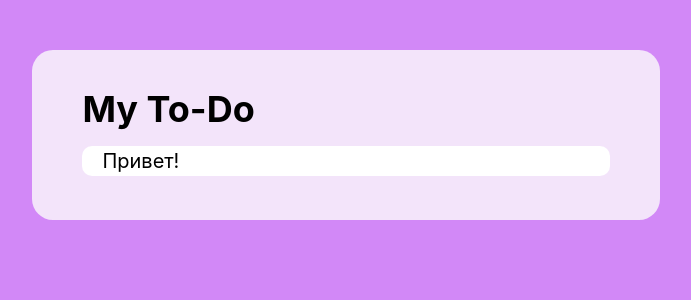
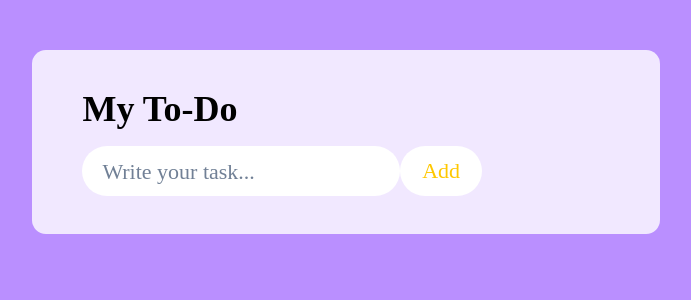
Before and after one commit to KatieSrbk/To-do-list, a React (Create React App) app: page / in a window 1280 px wide. Shown: the top 300 px of the page, without its empty margins (294-985 px from the left). Built offline with nearby package versions, Linux system fonts and the light colour scheme.

Commit message:
create functionality for adding tasks

```diff
--- /dev/null
+++ b/src/components/PartAdd.jsx
@@ -0,0 +1,72 @@
+import { useState } from 'react'
+import { Flex, Button, Input, Text } from '@chakra-ui/react'
+
+export const PartAdd = ({ todosArray, setTodosArray }) => {
+  const [inputText, setInputText] = useState('')
+
+  const changeInput = (event) => {
+    setInputText(event.target.value)
+  }
+
+  const clickOnAdd = () => {
+    if (inputText === '') {
+      return
+    } else {
+      const newTodo = {
+        id: Math.random(),
+        text: inputText,
+        isChecked: false,
+      }
+      const newArr = [newTodo, ...todosArray]
+      setTodosArray(newArr)
+      setInputText('')
+      localStorage.setItem('localTodos', JSON.stringify(newArr))
+    }
+  }
+  return (
+    <Flex justifyContent='space-between' alignItems='center'>
+      <Flex width='400px' height='50px' justifyContent='space-between'>
+        <Input
+          type='text'
+          onChange={changeInput}
+          value={inputText}
+          placeholder='Write your task...'
+          variant='unstyled'
+          fontSize='22px'
+          bg='white'
+          paddingLeft='20px'
+          borderRadius='32px'
+          width='400px'
+          border='none'
+          fontFamily='initial'
+        ></Input>
+        <Button
+          onClick={clickOnAdd}
+          bg='#ffffff'
+          variant='solid'
+          cursor='pointer'
+          transition='all 0.3 ease'
+          padding='20px 10px'
+          borderRadius='32px'
+          display='flex'
+          alignItems='center'
+          width='100px'
+          height='50px'
+          _hover={{ bg: 'rgb(255, 200, 0)' }}
+        >
+          <Text
+            fontWeight='normal'
+            padding='1px 10px'
+            bg='white'
+            color='rgb(255, 200, 0)'
+            borderRadius='32px'
+            fontSize='22px'
+            fontFamily='initial'
+          >
+            Add
+          </Text>
+        </Button>
+      </Flex>
+    </Flex>
+  )
+}
--- a/src/components/Tasks.jsx
+++ b/src/components/Tasks.jsx
@@ -1,9 +1,9 @@
 import { Box, Flex, Text } from '@chakra-ui/react'
 
-export const Tasks = ({ todos }) => {
+export const Tasks = ({ todosArray }) => {
   return (
     <Box>
-      {todos.map((item, index) => (
+      {todosArray.map((item, index) => (
         <Flex
           key={index}
           justifyContent='space-between'
@@ -12,15 +12,15 @@ export const Tasks = ({ todos }) => {
           alignItems='center'
           overflow='hidden'
           transitionDuration='0.5s'
-          padding='0px 20px'
-          fontSize='20px'
-          borderRadius='10px'
+          paddingLeft='20px'
+          fontSize='22px'
+          borderRadius='32px'
+          border='none'
+          variant='unstyled'
+          fontFamily='initial'
+          height='50px'
         >
-          <Text
-            flexGrow={1}
-            display='flex'
-            justifyContent='flex-start'
-          >
+          <Text flexGrow={1} display='flex' justifyContent='flex-start'>
             {item.text}
           </Text>
         </Flex>
--- a/src/components/TodoList.jsx
+++ b/src/components/TodoList.jsx
@@ -1,16 +1,19 @@
 import { Box, Flex, Heading } from '@chakra-ui/react'
 import { Tasks } from './Tasks'
-
-const testTodos = [
-  {
-    text: 'Привет!',
-    id: 843,
-    isChecked: false,
-    isEdited: false,
-  },
-]
+import { useEffect, useState } from 'react'
+import { PartAdd } from './PartAdd'
 
 export const TodoList = () => {
+  const [todosArray, setTodosArray] = useState([])
+
+  useEffect(() => {
+    if (localStorage.getItem('localTodos') === null) {
+      setTodosArray([])
+    } else {
+      const newArr = JSON.parse(localStorage.getItem('localTodos'))
+      setTodosArray(newArr)
+    }
+  }, [])
   return (
     <Flex
       textAlign='center'
@@ -19,18 +22,20 @@ export const TodoList = () => {
       paddingY='50px'
     >
       <Box
-        background='rgba(252, 252, 252, 0.8);'
+        background='rgba(255, 255, 255, 0.8);'
+        maxW='650px'
         width={['90%', '90%', '49%']}
-        borderRadius='21px'
+        borderRadius='14px'
         paddingX='50px'
         paddingY='38px'
       >
         <Flex mb='15px'>
-          <Heading as='h1' fontSize='4xl'>
+          <Heading as='h1' fontSize='4xl' fontFamily='initial' fontWeight='800'>
             My To-Do
           </Heading>
         </Flex>
-        <Tasks todos={testTodos} />
+        <PartAdd todosArray={todosArray} setTodosArray={setTodosArray} />
+        <Tasks todosArray={todosArray} />
       </Box>
     </Flex>
   )
--- a/src/styles/theme.js
+++ b/src/styles/theme.js
@@ -4,7 +4,7 @@ const theme = extendTheme({
   styles: {
     global: {
       body: {
-        bg: '#d288f7',
+        bg: 'rgb(186,143,255)',
         color: 'black',
       },
     },
```
